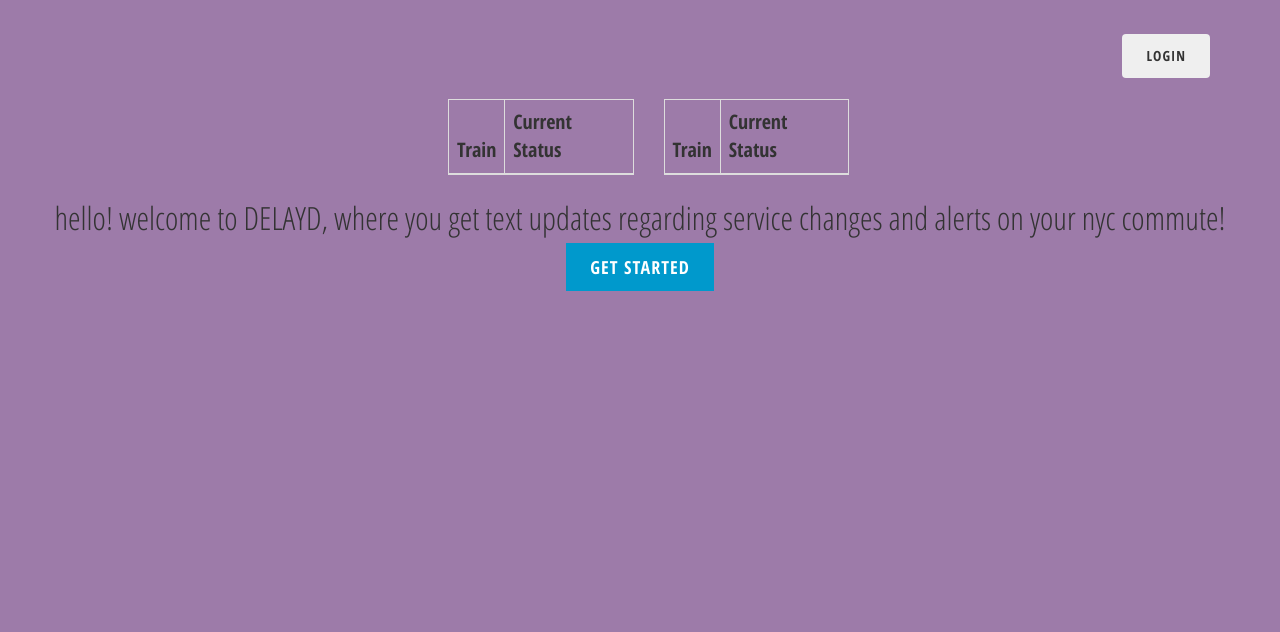
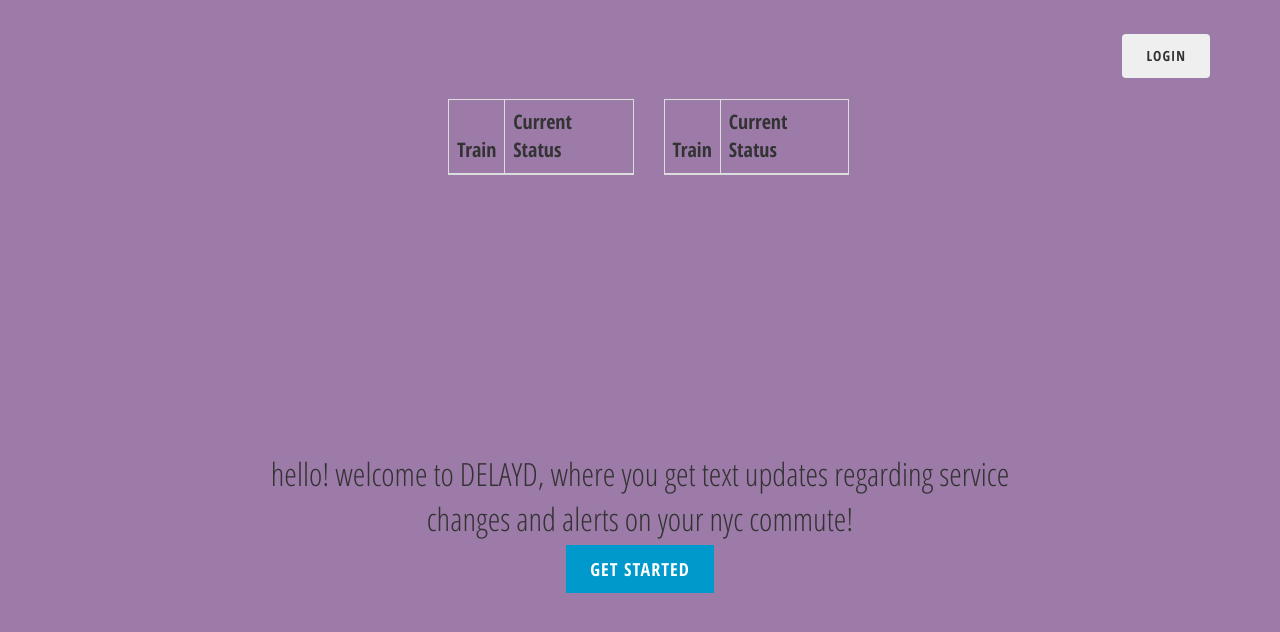
Before and after one commit to sehwanchoi/subwayProject, a website: page server/app/views/index.html in a window 1280 px wide. Drawn offline with nearby package versions, Linux system fonts and the light colour scheme; some packages are replaced by stand-ins of ours; files that its build step writes are made by us from their sources; no server answers; files whose address does not match are found by name.

Commit message:
more stylings

```diff
--- a/browser/scss/register/main.scss
+++ b/browser/scss/register/main.scss
@@ -54,6 +54,7 @@ section {
 }
 
 .content {
+	padding: 20%;
 	text-align:center;
 }
 
```
Also changed, not shown: browser/js/home/home.html (+3 -0 lines).
